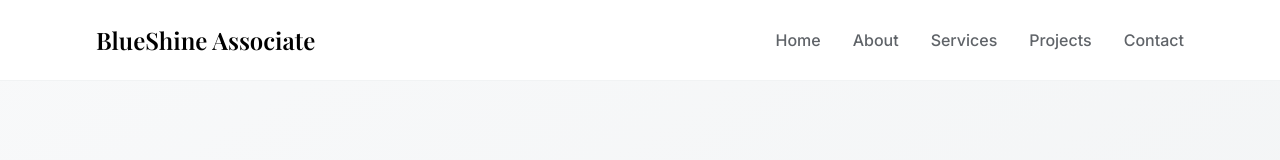
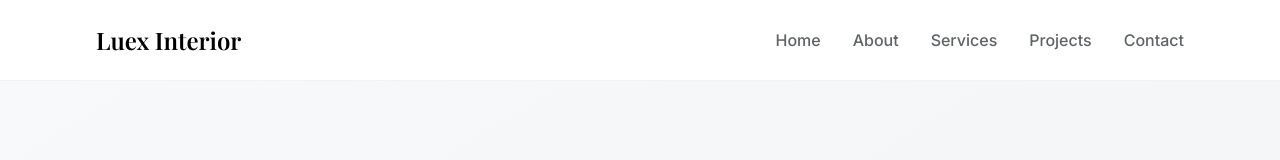
Before and after one commit to Shahid1309/My-Website, a Next.js app: page / in a window 1280 px wide. Shown: the top 160 px of the page. Built offline with nearby package versions, Linux system fonts and the light colour scheme; a web font is replaced by a local one.

Commit message:
change in navbar

```diff
--- a/app/components/Navigation.tsx
+++ b/app/components/Navigation.tsx
@@ -19,7 +19,7 @@ export default function Navigation() {
       <div className="max-w-7xl mx-auto px-6 lg:px-24">
         <div className="flex justify-between items-center h-20">
           <Link href="/" className="font-playfair text-2xl font-semibold text-black">
-            BlueShine Associate
+            Luex Interior
           </Link>
 
           {/* Desktop Navigation */}
```
